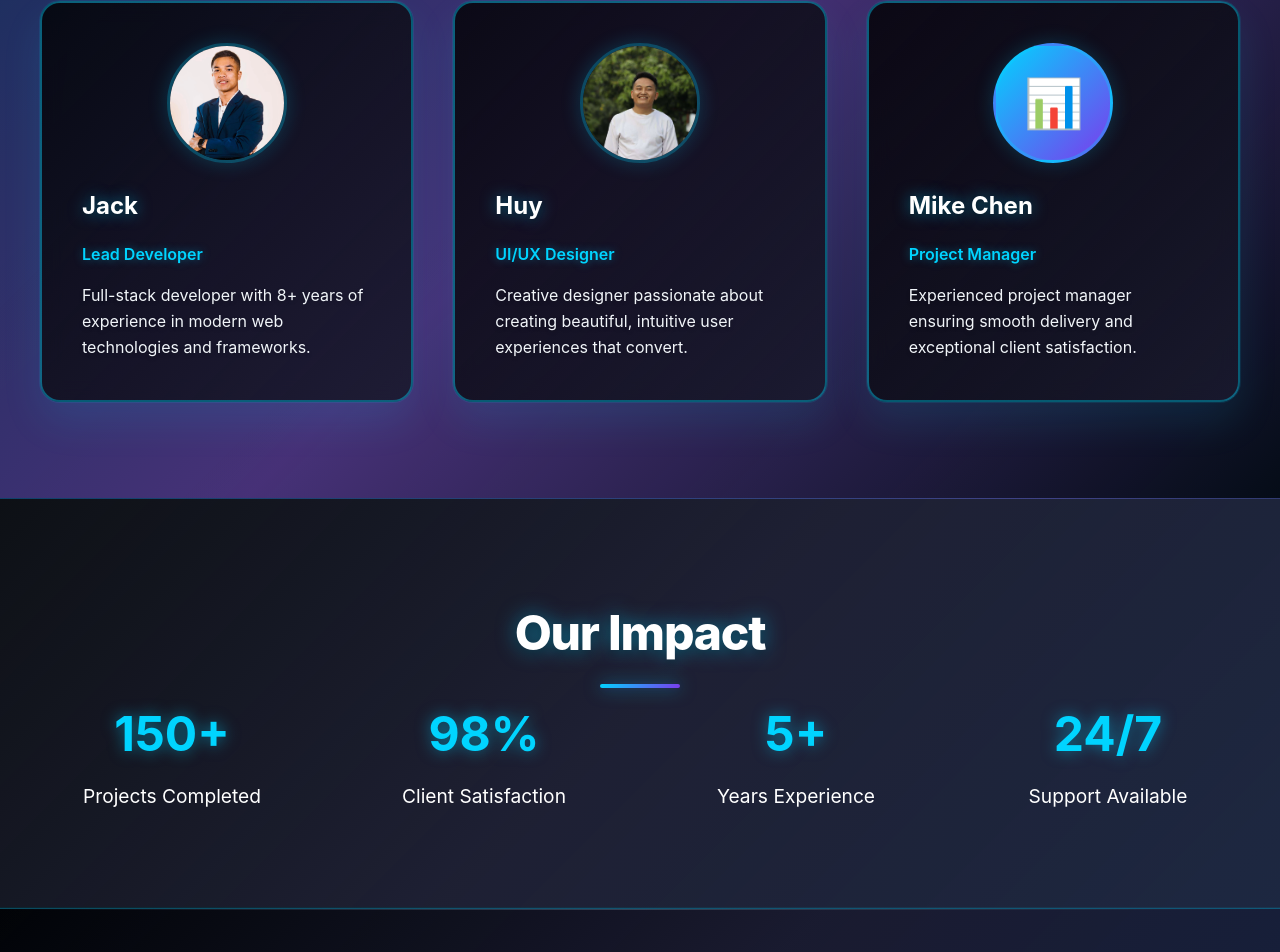
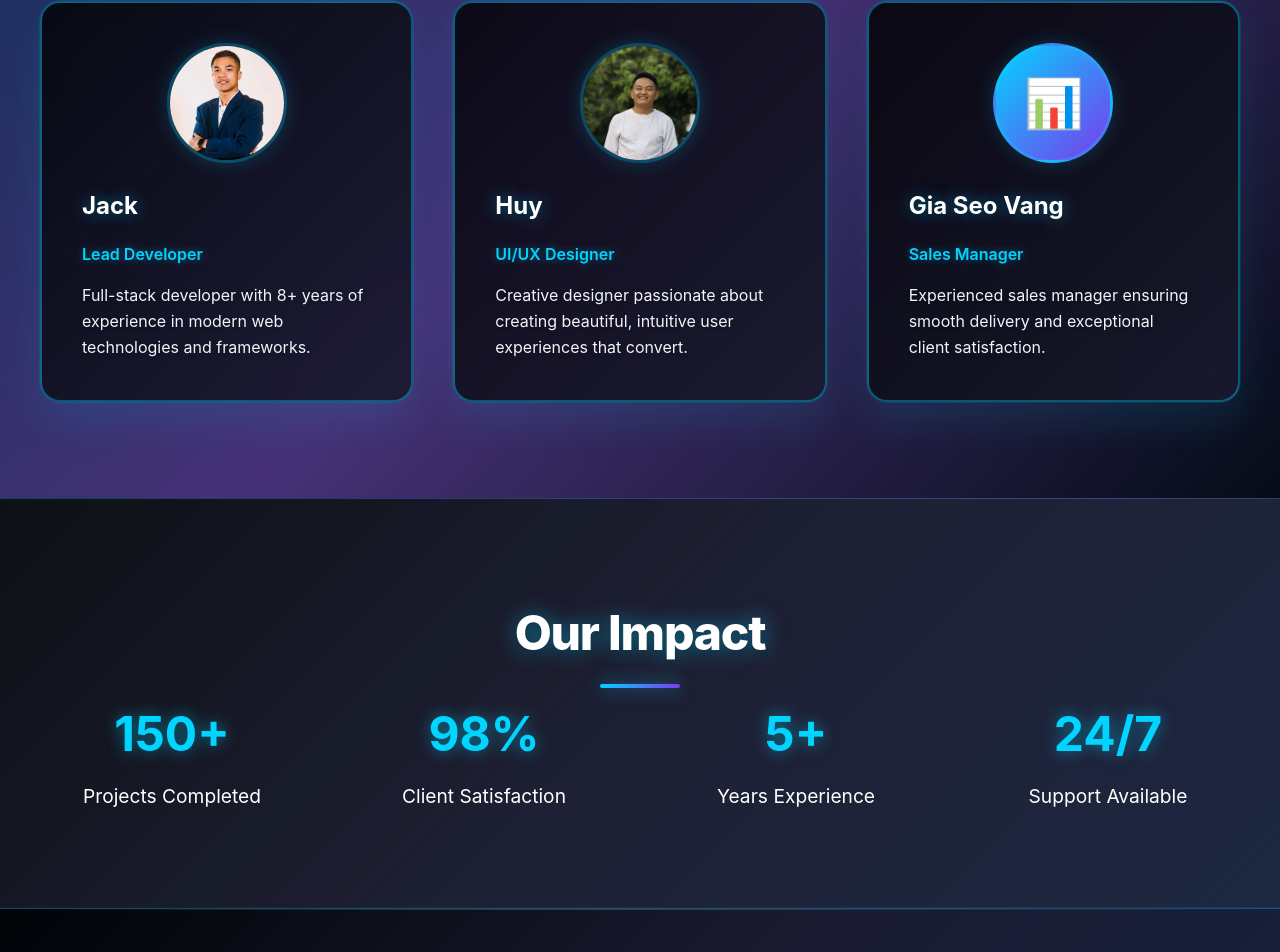
Before and after one commit to yphichdok/hiland-website, a React (Vite) app: page /about in a window 1280 px wide. Shown: the part 2715-3667 px from the top of the page. Built offline with nearby package versions, Linux system fonts and the light colour scheme.

Commit message:
Update team member: Change Mike Chen to Gia Seo Vang with Sales Manager role, update team README to reflect new team member information

```diff
--- a/src/pages/About.jsx
+++ b/src/pages/About.jsx
@@ -187,9 +187,9 @@ const About = () => {
               }}>
                 📊
               </div>
-              <h3>Mike Chen</h3>
-              <p style={{ color: '#00d4ff', fontWeight: '600', marginBottom: '1rem', textShadow: '0 0 10px rgba(0, 212, 255, 0.4)' }}>Project Manager</p>
-              <p>Experienced project manager ensuring smooth delivery and exceptional client satisfaction.</p>
+              <h3>Gia Seo Vang</h3>
+              <p style={{ color: '#00d4ff', fontWeight: '600', marginBottom: '1rem', textShadow: '0 0 10px rgba(0, 212, 255, 0.4)' }}>Sales Manager</p>
+              <p>Experienced sales manager ensuring smooth delivery and exceptional client satisfaction.</p>
             </div>
           </div>
         </div>
```
Also changed, not shown: public/assets/images/team/README.md.
